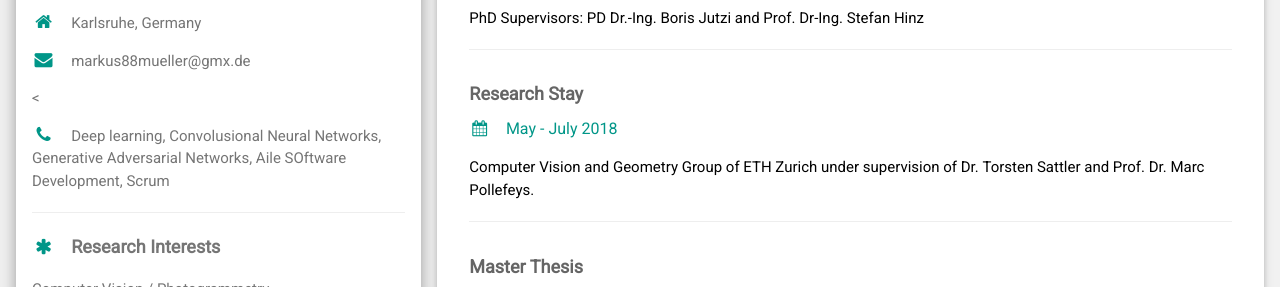
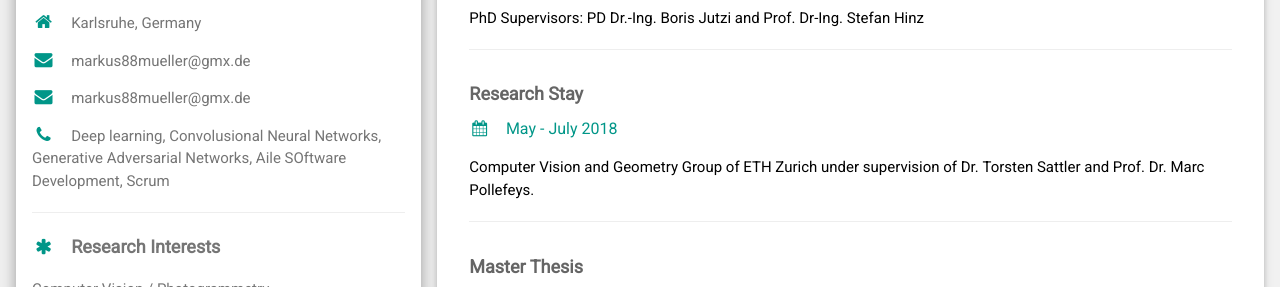
Before and after one commit to muma1018/muma1018.github.io, a plain HTML site: page index.html in a window 1280 px wide. Shown: the part 440-727 px from the top of the page. Drawn offline with nearby package versions, Linux system fonts and the light colour scheme.

Commit message:
Update index.html

```diff
--- a/index.html
+++ b/index.html
@@ -50,7 +50,10 @@
                         <p><i
                                 class="fa fa-envelope fa-fw w3-margin-right w3-large w3-text-teal"></i>markus88mueller@gmx.de
                         </p>
-                        <<p><i class="fa fa-phone fa-fw w3-margin-right w3-large w3-text-teal"></i>Deep learning, Convolusional Neural Networks, Generative Adversarial Networks, Aile SOftware Development, Scrum</p>
+			<p><i
+                                class="fa fa-envelope fa-fw w3-margin-right w3-large w3-text-teal"></i>markus88mueller@gmx.de
+                        </p>
+                        <p><i class="fa fa-phone fa-fw w3-margin-right w3-large w3-text-teal"></i>Deep learning, Convolusional Neural Networks, Generative Adversarial Networks, Aile SOftware Development, Scrum</p>
                         <!--<p><i class="fa fa-phone fa-fw w3-margin-right w3-large w3-text-teal"></i>1224435534</p>
           -->
                         <hr>
```
